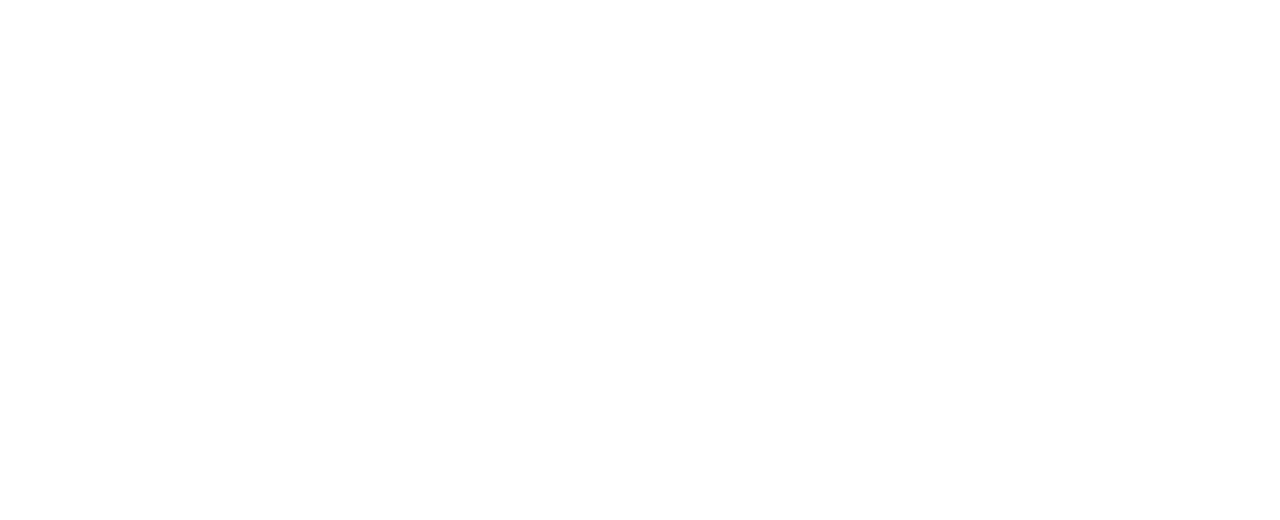
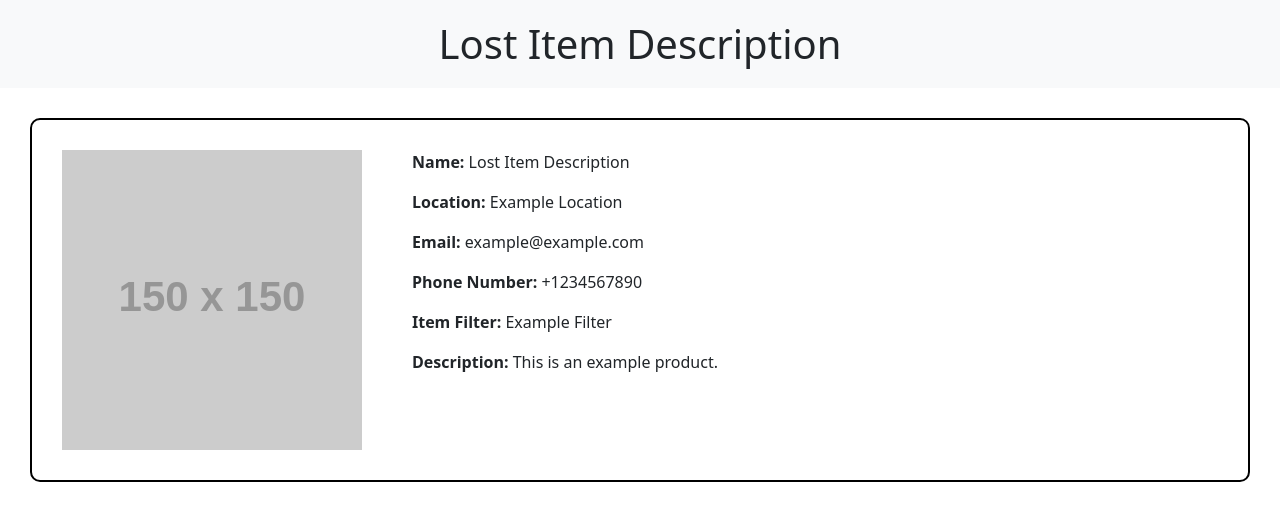
Before and after one commit to MarcusongytDev/lost-and-found-app-client, a React (Create React App) app: page /LostItemDescription in a window 1280 px wide. Before the commit this address had no page. Shown: the top 520 px of the page. Built offline with nearby package versions, Linux system fonts and the light colour scheme.

Commit message:
Added LostItemDescription page

```diff
--- a/src/App.js
+++ b/src/App.js
@@ -11,6 +11,7 @@ import Settings from './pages/settings';
 import FilteredSearch from './pages/filteredSearch';
 import LostItemMap from './pages/lostItemMap';
 import LoginPage from './pages/loginPage';
+import LostItemDescription from './pages/lostItemDescription';
 import { Link } from 'react-router-dom';
 
 
@@ -32,6 +33,7 @@ function Apps(){
             <Route path = "filteredSearch" exact element={<><Template/><FilteredSearch/></>} />
             <Route path = "loginPage" exact element={<><Template/><LoginPage/></>} />
             <Route path = "LostItemMap" exact element={<LostItemMap/>} />
+            <Route path = "LostItemDescription" exact element={<LostItemDescription/>} />
           </Route>
         </Routes>
       </Router>
--- /dev/null
+++ b/src/pages/lostItemDescription.css
@@ -0,0 +1,34 @@
+.page-header {
+    background-color: #f8f9fa; /* Light grey background */
+    padding: 20px 0; /* Vertical padding */
+    text-align: center; /* Center the text */
+    margin-bottom: 20px; /* Add some space below the header */
+}
+
+.page-header h1 {
+    margin: 0; /* Remove default margin */
+}
+
+.product-detail-container {
+    display: flex;
+    align-items: flex-start;
+    border: 2px solid #000; /* Add a border around the container */
+    padding: 10px; /* Add some padding inside the border */
+    gap: 0; /* No gap between the image and the text */
+    margin: 30px; /* Add margin around the container */
+    border-radius: 10px; /* Add rounded edges to the border */
+}
+
+.product-image-container {
+    margin: 20px;
+}
+
+.product-image {
+    width: 300px; /* Increase the width */
+    height: auto; /* Maintain the aspect ratio */
+}
+
+.product-info {
+    margin-left: 30px;
+    margin-top: 20px;
+}
--- /dev/null
+++ b/src/pages/lostItemDescription.js
@@ -0,0 +1,89 @@
+import React from "react";
+import {useParams} from "react-router-dom";
+import { useNavigate } from "react-router-dom";
+import Container from 'react-bootstrap/Container';
+import Card from 'react-bootstrap/Card';
+import ListGroup from 'react-bootstrap/ListGroup';
+import Row from 'react-bootstrap/Row';
+import Col from 'react-bootstrap/Col';
+import Button from 'react-bootstrap/Button';
+import axios from 'axios';
+import {useEffect, useState} from 'react'; // Used for api calls to server
+import 'bootstrap/dist/css/bootstrap.min.css';
+import './lostItemDescription.css';
+import LIC_Card from "../components/UI/LIC_Card";
+import tempImage from "../assets/questionmark-icon.png";
+
+
+/*
+function LostItemDescription() {
+    // let {id} = useParams()
+    // const [postObject, setPostObject] = useState([]); // [] since API req returns a list setListOfPosts is a function to change the lists of posts
+    // useEffect(() => {
+    //     axios.get(`http://localhost:5000/posts/byID/${id}`).then((response) => {
+    //         setPostObject(response.data);
+    //     })
+    // });
+    let navigate = useNavigate();
+    const routeChange = () =>{
+      let path = "";
+      navigate(path);
+    }
+
+    return (
+        <>
+          <Container fluid style={{textAlign: "center", paddingTop: "10px"}}>
+            <h1>Lost Items Reported</h1>
+          </Container>
+          <Container fluid className="LIC-Catalog" style={{paddingTop: "20px"}}>
+            <Row>
+              <Col xs={4} className="LIC-Flexbox">
+                <LIC_Card/>
+              </Col>
+            </Row>
+          </Container>
+        </>
+      );
+}
+
+export default LostItemDescription;
+*/
+
+function LostItemDescription() {
+    const { id } = useParams();
+
+    // Example product details
+    // In a real application, you would fetch these details from an API or a Redux store
+    const product = {
+        id: id,
+        name: "Lost Item Description",
+        location: "Example Location",
+        email: "example@example.com",
+        phoneNumber: "+1234567890",
+        itemFilter: "Example Filter",
+        description: "This is an example product.",
+        imageUrl: "https://via.placeholder.com/150"
+    };
+
+    return (
+        <div className="product-detail-page">
+            <header className="page-header">
+                <h1>{product.name}</h1>
+            </header>
+            <div className="product-detail-container">
+                <div className="product-image-container">
+                    <img src={product.imageUrl} alt={product.name} className="product-image" />
+                </div>
+                <div className="product-info">
+                    <p><strong>Name:</strong> {product.name}</p>
+                    <p><strong>Location:</strong> {product.location}</p>
+                    <p><strong>Email:</strong> {product.email}</p>
+                    <p><strong>Phone Number:</strong> {product.phoneNumber}</p>
+                    <p><strong>Item Filter:</strong> {product.itemFilter}</p>
+                    <p><strong>Description:</strong> {product.description}</p>
+                </div>
+            </div>
+        </div>
+    );
+}
+export default LostItemDescription;
```
